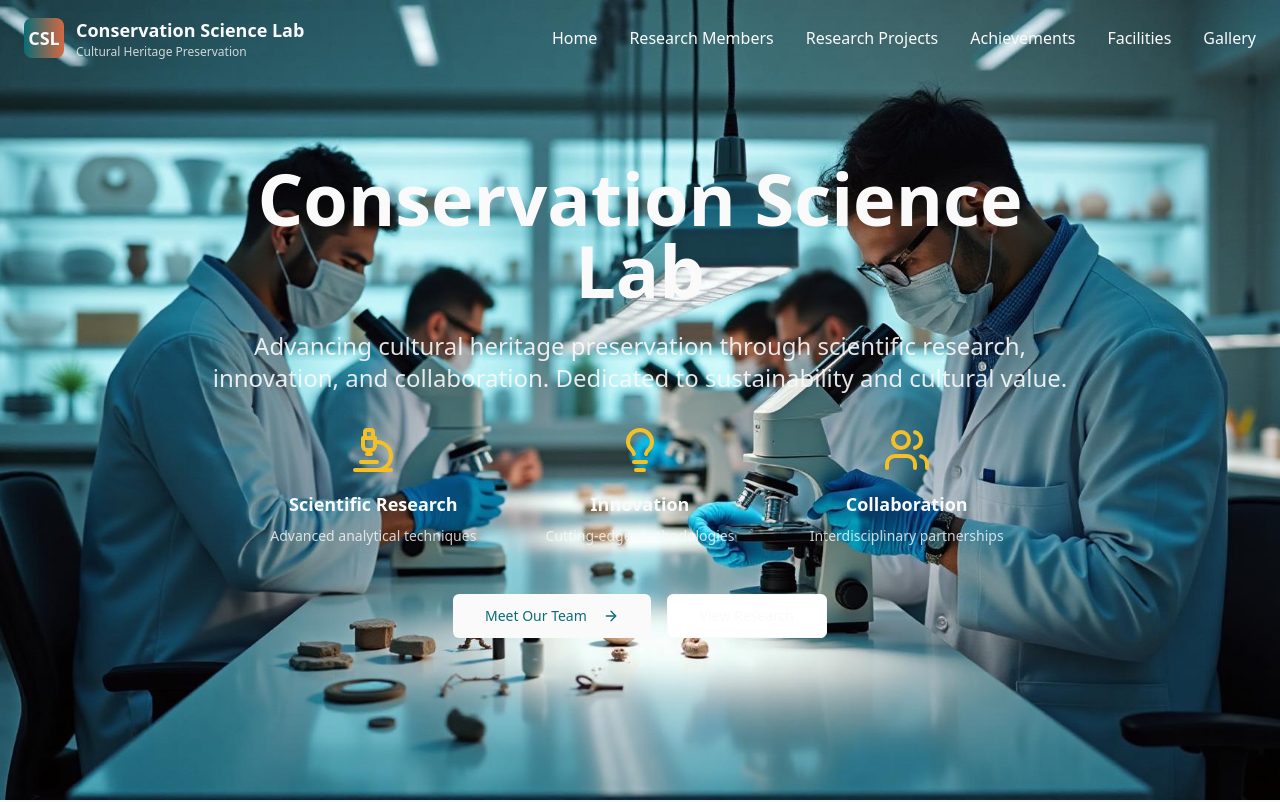
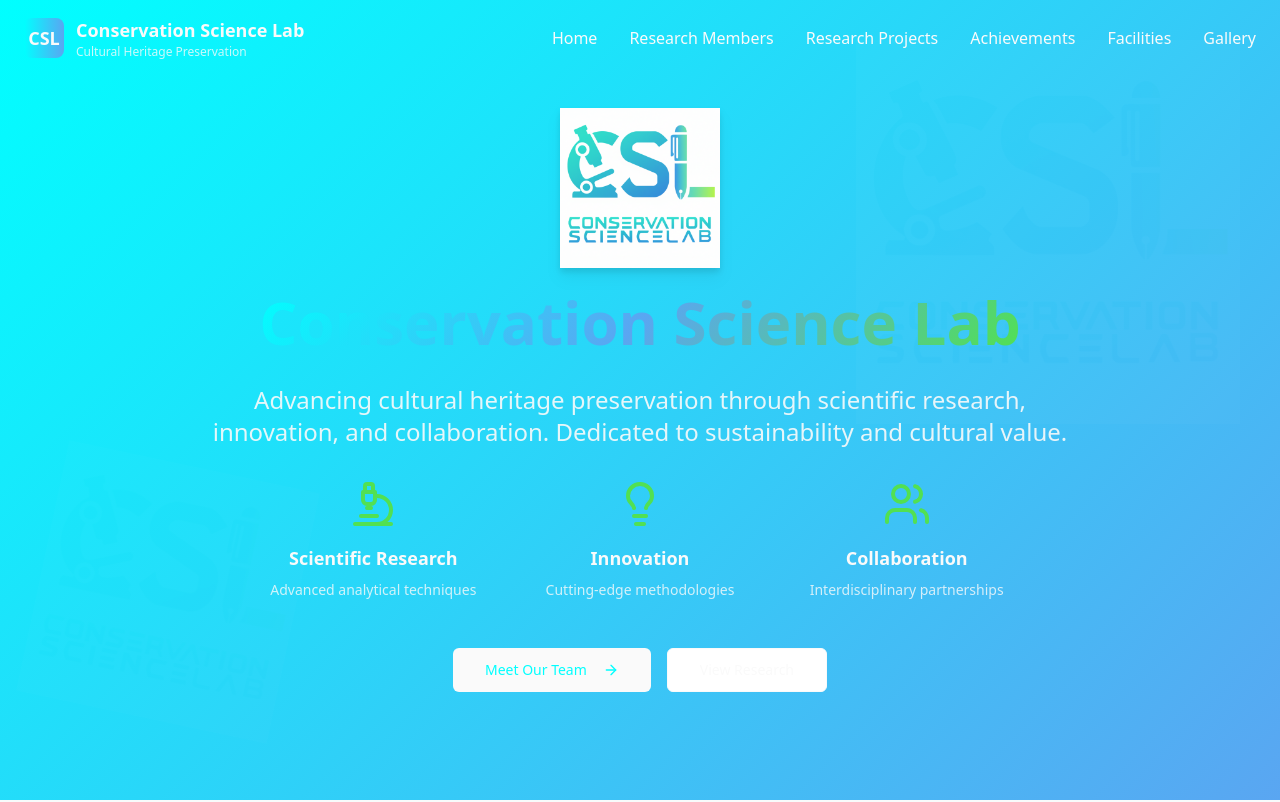
Before and after one commit to minje9723/conserve-culture-lab, a React (Vite) app: page / in a window 1280 px wide. Shown: the top 802 px of the page. Built offline with nearby package versions, Linux system fonts and the light colour scheme; the HTML template or start-up script is replaced by a standard one.

Commit message:
Add lab logo as background

```diff
--- a/src/components/HeroSection.tsx
+++ b/src/components/HeroSection.tsx
@@ -1,6 +1,7 @@
 import { Button } from "@/components/ui/button";
 import { ArrowRight, Microscope, Users, Lightbulb } from "lucide-react";
 import heroImage from "@/assets/hero-lab.jpg";
+import cslLogo from "@/assets/csl-logo.png";
 
 const HeroSection = () => {
   const scrollToSection = (href: string) => {
@@ -11,23 +12,49 @@ const HeroSection = () => {
   };
 
   return (
-    <section id="home" className="relative min-h-screen flex items-center">
-      {/* Background Image with Overlay */}
+    <section id="home" className="relative min-h-screen flex items-center overflow-hidden">
+      {/* Background with Logo Integration */}
       <div className="absolute inset-0">
-        <img
-          src={heroImage}
-          alt="Conservation Science Laboratory"
-          className="w-full h-full object-cover"
-        />
-        <div className="absolute inset-0 bg-csl-overlay"></div>
+        <div className="absolute inset-0 bg-csl-hero"></div>
+
+        {/* Logo Background Pattern */}
+        <div className="absolute inset-0 opacity-10">
+          <div className="absolute top-10 right-10 w-96 h-96 opacity-20">
+            <img
+              src={cslLogo}
+              alt="CSL Logo"
+              className="w-full h-full object-contain"
+            />
+          </div>
+          <div className="absolute bottom-20 left-10 w-64 h-64 opacity-15 rotate-12">
+            <img
+              src={cslLogo}
+              alt="CSL Logo"
+              className="w-full h-full object-contain"
+            />
+          </div>
+        </div>
+
+        {/* Overlay for better text readability */}
+        <div className="absolute inset-0 bg-csl-logo-overlay"></div>
       </div>
 
       {/* Content */}
       <div className="relative z-10 max-w-7xl mx-auto px-6 text-center text-primary-foreground">
         <div className="max-w-4xl mx-auto">
-          <h1 className="text-5xl md:text-7xl font-bold mb-6 leading-tight">
-            Conservation Science Lab
-          </h1>
+          {/* Logo and Title */}
+          <div className="flex flex-col items-center mb-8">
+            <div className="w-32 h-32 md:w-40 md:h-40 mb-6 drop-shadow-lg">
+              <img
+                src={cslLogo}
+                alt="Conservation Science Lab Logo"
+                className="w-full h-full object-contain"
+              />
+            </div>
+            <h1 className="text-4xl md:text-6xl font-bold leading-tight bg-csl-logo-gradient bg-clip-text text-transparent">
+              Conservation Science Lab
+            </h1>
+          </div>
           <p className="text-xl md:text-2xl mb-8 leading-relaxed opacity-90">
             Advancing cultural heritage preservation through scientific research,
             innovation, and collaboration. Dedicated to sustainability and cultural value.
--- a/src/index.css
+++ b/src/index.css
@@ -17,17 +17,17 @@ All colors MUST be HSL.
     --popover: 0 0% 100%;
     --popover-foreground: 215 25% 15%;
 
-    --primary: 185 85% 25%;
+    --primary: 180 100% 50%;
     --primary-foreground: 0 0% 98%;
 
-    --secondary: 15 65% 55%;
+    --secondary: 210 85% 65%;
     --secondary-foreground: 0 0% 98%;
 
-    --muted: 210 40% 96%;
-    --muted-foreground: 215 16% 47%;
+    --muted: 180 20% 95%;
+    --muted-foreground: 180 10% 50%;
 
-    --accent: 45 90% 55%;
-    --accent-foreground: 215 25% 15%;
+    --accent: 120 70% 60%;
+    --accent-foreground: 0 0% 15%;
 
     --destructive: 0 84% 60%;
     --destructive-foreground: 0 0% 98%;
@@ -36,14 +36,16 @@ All colors MUST be HSL.
     --input: 214 32% 91%;
     --ring: 185 85% 25%;
 
-    /* Custom CSL Design Tokens */
-    --csl-hero-bg: linear-gradient(135deg, hsl(185, 85%, 25%), hsl(185, 70%, 35%));
-    --csl-hero-overlay: linear-gradient(45deg, hsl(185, 85%, 25% / 0.9), hsl(15, 65%, 55% / 0.8));
-    --csl-card-shadow: 0 4px 20px hsl(185, 85%, 25% / 0.08);
-    --csl-card-hover: 0 8px 30px hsl(185, 85%, 25% / 0.12);
-    --csl-section-bg: hsl(185, 25%, 98%);
-    --csl-gradient-accent: linear-gradient(90deg, hsl(185, 85%, 25%), hsl(15, 65%, 55%));
-    --csl-text-light: hsl(185, 15%, 85%);
+    /* Custom CSL Design Tokens - Based on Logo Colors */
+    --csl-hero-bg: linear-gradient(135deg, hsl(180, 100%, 50%), hsl(210, 85%, 65%));
+    --csl-hero-overlay: linear-gradient(135deg, hsl(180, 100%, 50% / 0.95), hsl(210, 85%, 65% / 0.9));
+    --csl-logo-gradient: linear-gradient(135deg, hsl(180, 100%, 50%), hsl(210, 85%, 65%), hsl(120, 70%, 60%));
+    --csl-card-shadow: 0 4px 20px hsl(180, 100%, 50% / 0.1);
+    --csl-card-hover: 0 8px 30px hsl(180, 100%, 50% / 0.15);
+    --csl-section-bg: hsl(180, 30%, 98%);
+    --csl-gradient-accent: linear-gradient(90deg, hsl(180, 100%, 50%), hsl(210, 85%, 65%));
+    --csl-text-light: hsl(180, 20%, 85%);
+    --csl-logo-overlay: radial-gradient(ellipse at center, hsl(180, 100%, 50% / 0.1) 0%, hsl(210, 85%, 65% / 0.05) 50%, transparent 100%);
 
     --transition-smooth: all 0.3s cubic-bezier(0.4, 0, 0.2, 1);
     --transition-spring: all 0.4s cubic-bezier(0.34, 1.56, 0.64, 1);
--- a/tailwind.config.ts
+++ b/tailwind.config.ts
@@ -66,6 +66,8 @@ export default {
         'csl-hero': 'var(--csl-hero-bg)',
         'csl-overlay': 'var(--csl-hero-overlay)',
         'csl-gradient': 'var(--csl-gradient-accent)',
+        'csl-logo-gradient': 'var(--csl-logo-gradient)',
+        'csl-logo-overlay': 'var(--csl-logo-overlay)',
       },
       boxShadow: {
         'csl-card': 'var(--csl-card-shadow)',
```
Also changed, not shown: src/assets/csl-logo.png (added).
